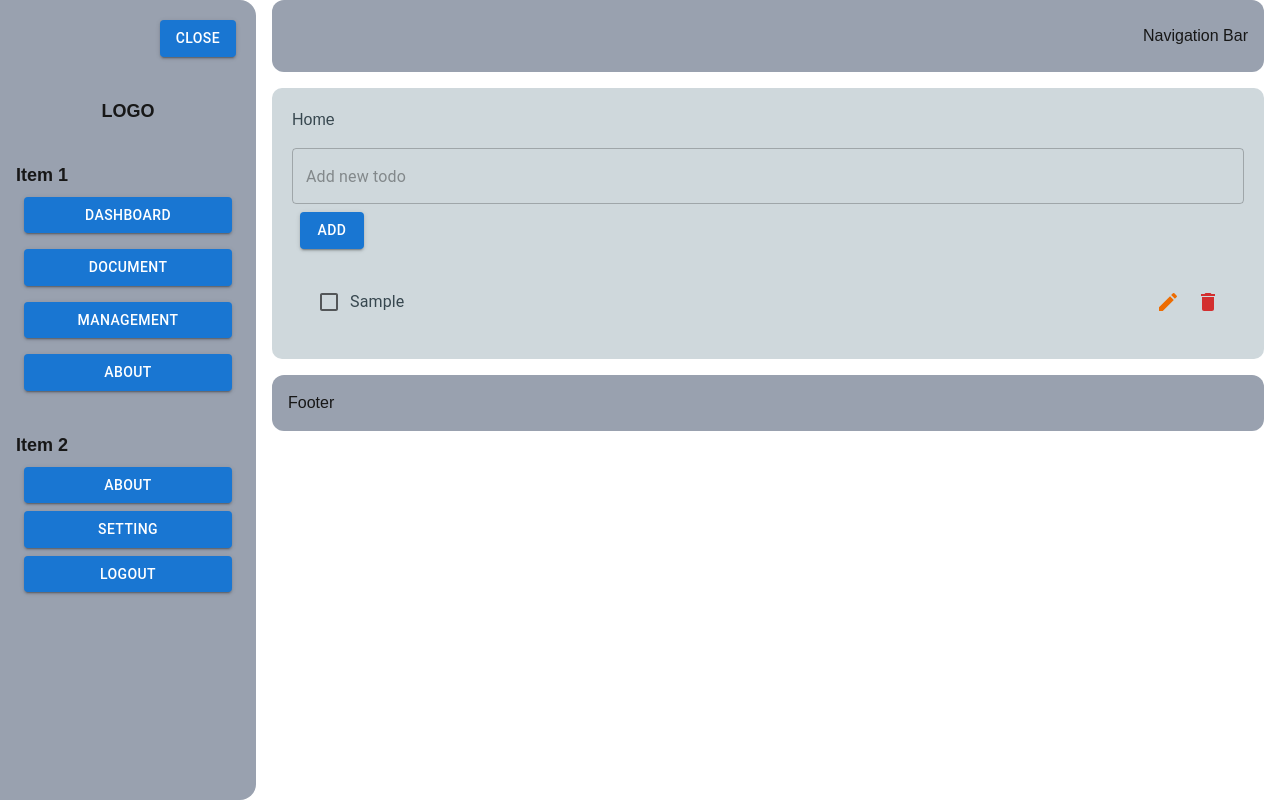
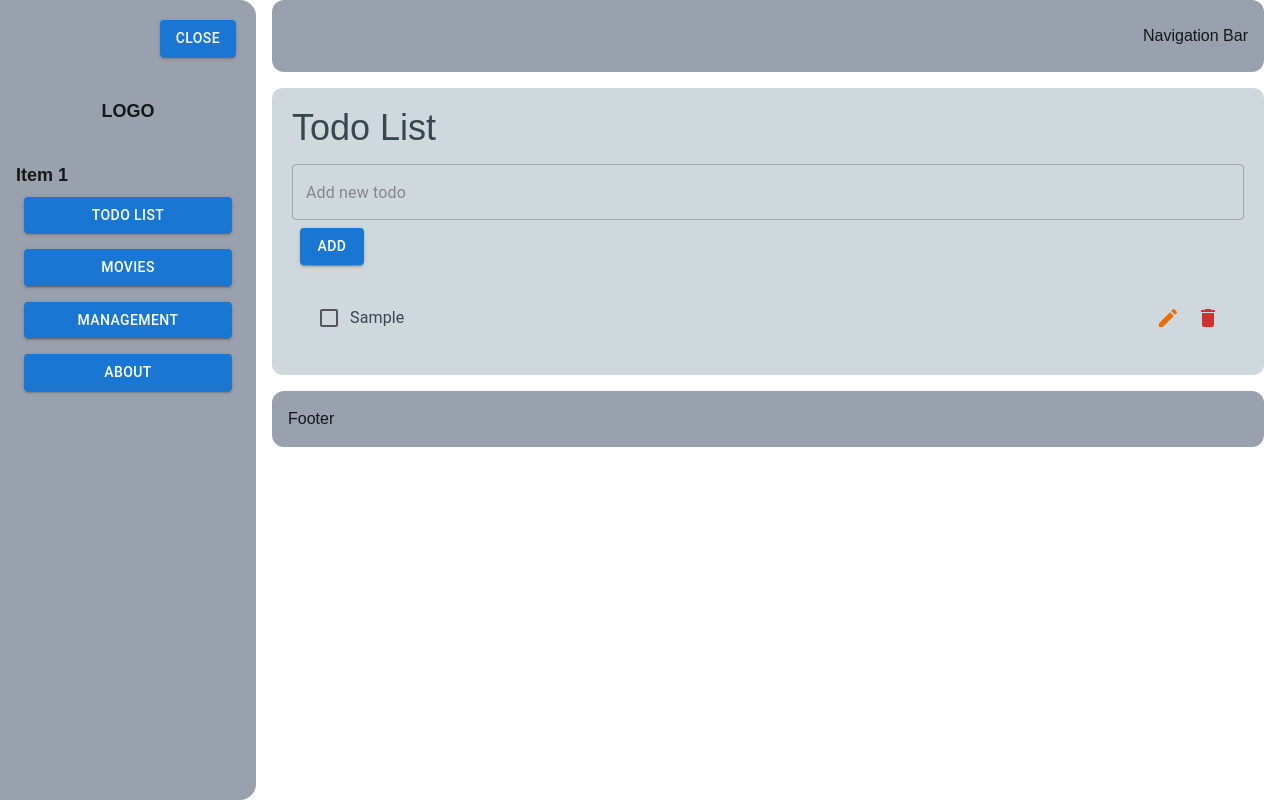
Before and after one commit to Nattakan-Phim/Test-VR-Frontend-Developer, a Next.js app: page / in a window 1280 px wide. Both pictures are taken after typing "Sample" into the empty fields and a click on the button "ADD". Built offline with nearby package versions, Linux system fonts and the light colour scheme.

Commit message:
change path

```diff
--- a/src/app/page.tsx
+++ b/src/app/page.tsx
@@ -1,148 +1,12 @@
-"use client";
-import React, { useState, useEffect } from "react";
-import {
-  Container,
-  TextField,
-  Button,
-  List,
-  ListItem,
-  ListItemText,
-  IconButton,
-  Checkbox,
-} from "@mui/material";
-import { Edit, Delete, Save } from "@mui/icons-material";
+import React from 'react'
+import ToDoList from './pages/todo/page'
 
-interface Todo {
-  text: string;
-  completed: boolean;
+const Homepage = () => {
+  return (
+    <>
+      <ToDoList></ToDoList>
+    </>
+  )
 }
 
-export default function Home() {
-  const [todos, setTodos] = useState<Todo[]>([]);
-  const [newTodo, setNewTodo] = useState<string>("");
-  const [editIndex, setEditIndex] = useState<number | null>(null);
-  const [editTodo, setEditTodo] = useState<string>("");
-
-  useEffect(() => {
-    if (typeof window !== "undefined") {
-      const savedTodos = localStorage.getItem("todos");
-      if (savedTodos) {
-        setTodos(JSON.parse(savedTodos));
-      }
-    }
-  }, []);
-
-  const saveTodos = (todos: Todo[]) => {
-    setTodos(todos);
-    if (typeof window !== "undefined") {
-      localStorage.setItem("todos", JSON.stringify(todos));
-    }
-  };
-
-  const addTodo = () => {
-    if (newTodo.trim() !== "") {
-      saveTodos([...todos, { text: newTodo, completed: false }]);
-      setNewTodo("");
-    }
-  };
-
-  const removeTodo = (index: number) => {
-    saveTodos(todos.filter((_, i) => i !== index));
-  };
-
-  const startEditTodo = (index: number) => {
-    setEditIndex(index);
-    setEditTodo(todos[index].text);
-  };
-
-  const saveEditTodo = () => {
-    if (editIndex !== null && editTodo.trim() !== "") {
-      const updatedTodos = [...todos];
-      updatedTodos[editIndex].text = editTodo;
-      saveTodos(updatedTodos);
-      setEditIndex(null);
-      setEditTodo("");
-    }
-  };
-
-  const toggleComplete = (index: number) => {
-    const updatedTodos = [...todos];
-    updatedTodos[index].completed = !updatedTodos[index].completed;
-    saveTodos(updatedTodos);
-  };
-
-  return (
-    <Container
-      maxWidth="xl"
-      style={{
-        backgroundColor: "#cfd8dc",
-        padding: "20px",
-        borderRadius: "10px",
-        color: "#37474f",
-      }}
-    >
-      <h1>Home</h1>
-      <div style={{ marginTop: "16px" }}>
-        <TextField
-          fullWidth
-          variant="outlined"
-          value={newTodo}
-          onChange={(e) => setNewTodo(e.target.value)}
-          placeholder="Add new todo"
-        />
-        <Button
-          onClick={addTodo}
-          variant="contained"
-          color="primary"
-          style={{ marginLeft: "8px", marginTop: "8px" }}
-        >
-          Add
-        </Button>
-      </div>
-      <List style={{ marginTop: "16px" }}>
-        {todos.map((todo, index) => (
-          <ListItem
-            key={index}
-            style={{ display: "flex", alignItems: "center" }}
-          >
-            <Checkbox
-              checked={todo.completed}
-              onChange={() => toggleComplete(index)}
-            />
-            {editIndex === index ? (
-              <>
-                <TextField
-                  fullWidth
-                  variant="outlined"
-                  value={editTodo}
-                  onChange={(e) => setEditTodo(e.target.value)}
-                />
-                <IconButton onClick={saveEditTodo} color="primary">
-                  <Save />
-                </IconButton>
-              </>
-            ) : (
-              <>
-                <ListItemText
-                  primary={todo.text}
-                  style={{
-                    textDecoration: todo.completed ? "line-through" : "none",
-                  }}
-                />
-                <IconButton
-                  onClick={() => startEditTodo(index)}
-                  color="warning"
-                >
-                  <Edit />
-                </IconButton>
-                <IconButton onClick={() => removeTodo(index)} color="error">
-                  <Delete />
-                </IconButton>
-              </>
-            )}
-          </ListItem>
-        ))}
-      </List>
-    </Container>
-  );
-}
+export default Homepage
--- a/src/app/pages/movie/page.tsx
+++ b/src/app/pages/movie/page.tsx
@@ -1,6 +1,6 @@
 import React from 'react'
 
-const page = () => {
+const Movie = () => {
   return (
     <div>
 
@@ -8,4 +8,4 @@ const page = () => {
   )
 }
 
-export default page
+export default Movie
--- /dev/null
+++ b/src/app/pages/todo/page.tsx
@@ -0,0 +1,148 @@
+"use client";
+import React, { useState, useEffect } from "react";
+import {
+  Container,
+  TextField,
+  Button,
+  List,
+  ListItem,
+  ListItemText,
+  IconButton,
+  Checkbox,
+} from "@mui/material";
+import { Edit, Delete, Save } from "@mui/icons-material";
+
+interface Todo {
+  text: string;
+  completed: boolean;
+}
+
+export default function ToDoList() {
+  const [todos, setTodos] = useState<Todo[]>([]);
+  const [newTodo, setNewTodo] = useState<string>("");
+  const [editIndex, setEditIndex] = useState<number | null>(null);
+  const [editTodo, setEditTodo] = useState<string>("");
+
+  useEffect(() => {
+    if (typeof window !== "undefined") {
+      const savedTodos = localStorage.getItem("todos");
+      if (savedTodos) {
+        setTodos(JSON.parse(savedTodos));
+      }
+    }
+  }, []);
+
+  const saveTodos = (todos: Todo[]) => {
+    setTodos(todos);
+    if (typeof window !== "undefined") {
+      localStorage.setItem("todos", JSON.stringify(todos));
+    }
+  };
+
+  const addTodo = () => {
+    if (newTodo.trim() !== "") {
+      saveTodos([...todos, { text: newTodo, completed: false }]);
+      setNewTodo("");
+    }
+  };
+
+  const removeTodo = (index: number) => {
+    saveTodos(todos.filter((_, i) => i !== index));
+  };
+
+  const startEditTodo = (index: number) => {
+    setEditIndex(index);
+    setEditTodo(todos[index].text);
+  };
+
+  const saveEditTodo = () => {
+    if (editIndex !== null && editTodo.trim() !== "") {
+      const updatedTodos = [...todos];
+      updatedTodos[editIndex].text = editTodo;
+      saveTodos(updatedTodos);
+      setEditIndex(null);
+      setEditTodo("");
+    }
+  };
+
+  const toggleComplete = (index: number) => {
+    const updatedTodos = [...todos];
+    updatedTodos[index].completed = !updatedTodos[index].completed;
+    saveTodos(updatedTodos);
+  };
+
+  return (
+    <Container
+      maxWidth="xl"
+      style={{
+        backgroundColor: "#cfd8dc",
+        padding: "20px",
+        borderRadius: "10px",
+        color: "#37474f",
+      }}
+    >
+      <h1 className="text-4xl">Todo List</h1>
+      <div style={{ marginTop: "16px" }}>
+        <TextField
+          fullWidth
+          variant="outlined"
+          value={newTodo}
+          onChange={(e) => setNewTodo(e.target.value)}
+          placeholder="Add new todo"
+        />
+        <Button
+          onClick={addTodo}
+          variant="contained"
+          color="primary"
+          style={{ marginLeft: "8px", marginTop: "8px" }}
+        >
+          Add
+        </Button>
+      </div>
+      <List style={{ marginTop: "16px" }}>
+        {todos.map((todo, index) => (
+          <ListItem
+            key={index}
+            style={{ display: "flex", alignItems: "center" }}
+          >
+            <Checkbox
+              checked={todo.completed}
+              onChange={() => toggleComplete(index)}
+            />
+            {editIndex === index ? (
+              <>
+                <TextField
+                  fullWidth
+                  variant="outlined"
+                  value={editTodo}
+                  onChange={(e) => setEditTodo(e.target.value)}
+                />
+                <IconButton onClick={saveEditTodo} color="primary">
+                  <Save />
+                </IconButton>
+              </>
+            ) : (
+              <>
+                <ListItemText
+                  primary={todo.text}
+                  style={{
+                    textDecoration: todo.completed ? "line-through" : "none",
+                  }}
+                />
+                <IconButton
+                  onClick={() => startEditTodo(index)}
+                  color="warning"
+                >
+                  <Edit />
+                </IconButton>
+                <IconButton onClick={() => removeTodo(index)} color="error">
+                  <Delete />
+                </IconButton>
+              </>
+            )}
+          </ListItem>
+        ))}
+      </List>
+    </Container>
+  );
+}
--- a/src/components/Layout/SideBar.tsx
+++ b/src/components/Layout/SideBar.tsx
@@ -1,6 +1,7 @@
+"use client"
 import { Button } from "@mui/material";
 import Link from "next/link";
-import React from "react";
+import React, { useEffect, useState } from "react";
 
 interface SidebarProps {
   isOpen: boolean;
@@ -13,6 +14,16 @@ const SideBar: React.FC<SidebarProps> = ({
   toggleSidebar,
   children,
 }) => {
+  const [mounted, setMounted] = useState(false);
+
+  useEffect(() => {
+    setMounted(true);
+  }, []);
+
+  if (!mounted) {
+    return null;
+  }
+
   return (
     <div className="flex w-screen h-screen">
       {/* Sidebar */}
@@ -23,12 +34,8 @@ const SideBar: React.FC<SidebarProps> = ({
       >
         <div className="flex justify-end px-5 py-5">
           {isOpen ? (
-            <Button
-              onClick={toggleSidebar}
-              variant="contained"
-
-            >
-            Close
+            <Button onClick={toggleSidebar} variant="contained">
+              Close
             </Button>
           ) : (
             <div className="p-7"></div>
@@ -37,36 +44,28 @@ const SideBar: React.FC<SidebarProps> = ({
 
         {/* Logo */}
         <div>
-          <h1
-            className={`text-lg font-bold text-center p-5`}
-          >
+          <h1 className={`text-lg font-bold text-center p-5`}>
             <Link href={"/"}>LOGO</Link>
           </h1>
         </div>
         {/* Sidebar item*/}
         <div className="">
           <div className="p-4">
-            <h2
-              className={`text-lg font-bold`}
-            >
-              Item 1
-            </h2>
-            <ul
-              className={`m-2 flex flex-col gap-4`}
-            >
+            <h2 className={`text-lg font-bold`}>Item 1</h2>
+            <ul className={`m-2 flex flex-col gap-4`}>
               <Button
-                href={"/"}
+                href={"/pages/todo"}
                 className="flex items-center gap-2 hover:border-2 rounded-xl hover:border-gray-400"
                 variant="contained"
               >
-                Dashboard
+                Todo List
               </Button>
               <Button
-                href={"/#"}
+                href={"/pages/movie"}
                 className="flex items-center gap-2 hover:border-2 rounded-xl hover:border-gray-400"
                 variant="contained"
               >
-                Document
+                Movies
               </Button>
               <Button
                 href={"/#"}
@@ -81,38 +80,6 @@ const SideBar: React.FC<SidebarProps> = ({
                 variant="contained"
               >
                 about
-              </Button>
-            </ul>
-          </div>
-          <div className="p-4">
-            <h2
-              className={`text-lg font-bold`}
-            >
-              Item 2
-            </h2>
-            <ul
-              className={`m-2 flex flex-col gap-2`}
-            >
-              <Button
-                href={"/#"}
-                className="flex items-center gap-2 hover:border-2 rounded-xl hover:border-gray-400"
-                variant="contained"
-              >
-                About
-              </Button>
-              <Button
-                href={"/#"}
-                className="flex items-center gap-2 hover:border-2 rounded-xl hover:border-gray-400"
-                variant="contained"
-              >
-                Setting
-              </Button>
-              <Button
-                href={"/#"}
-                className="flex items-center gap-2 hover:border-2 rounded-xl hover:border-gray-400"
-                variant="contained"
-              >
-                Logout
               </Button>
             </ul>
           </div>
```
